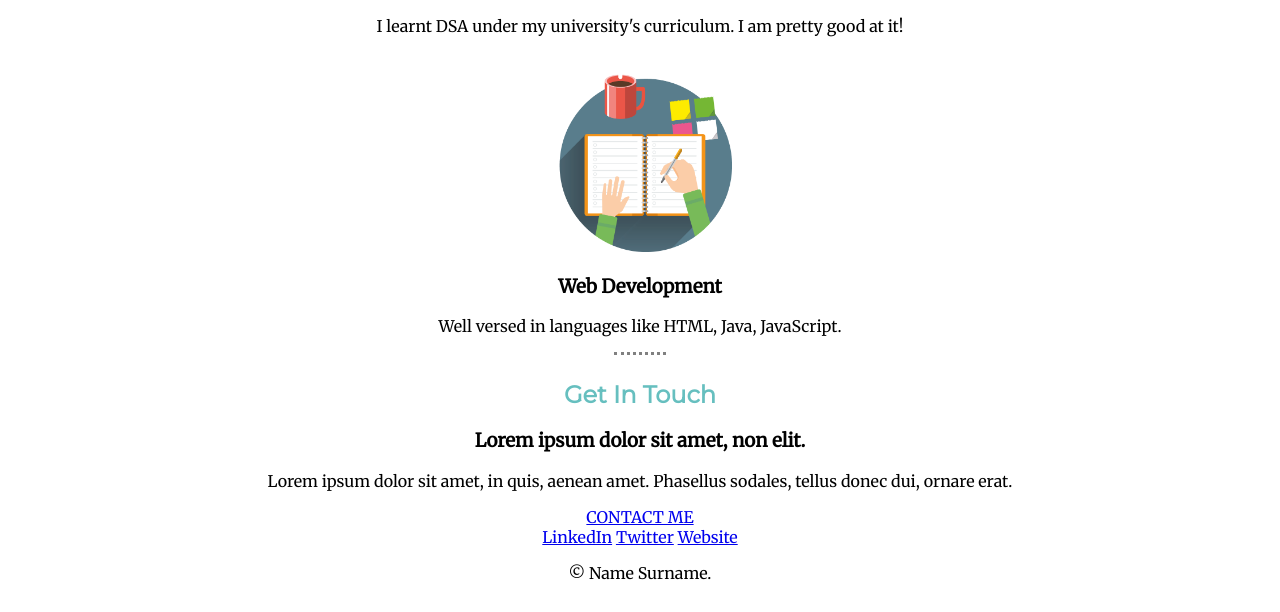
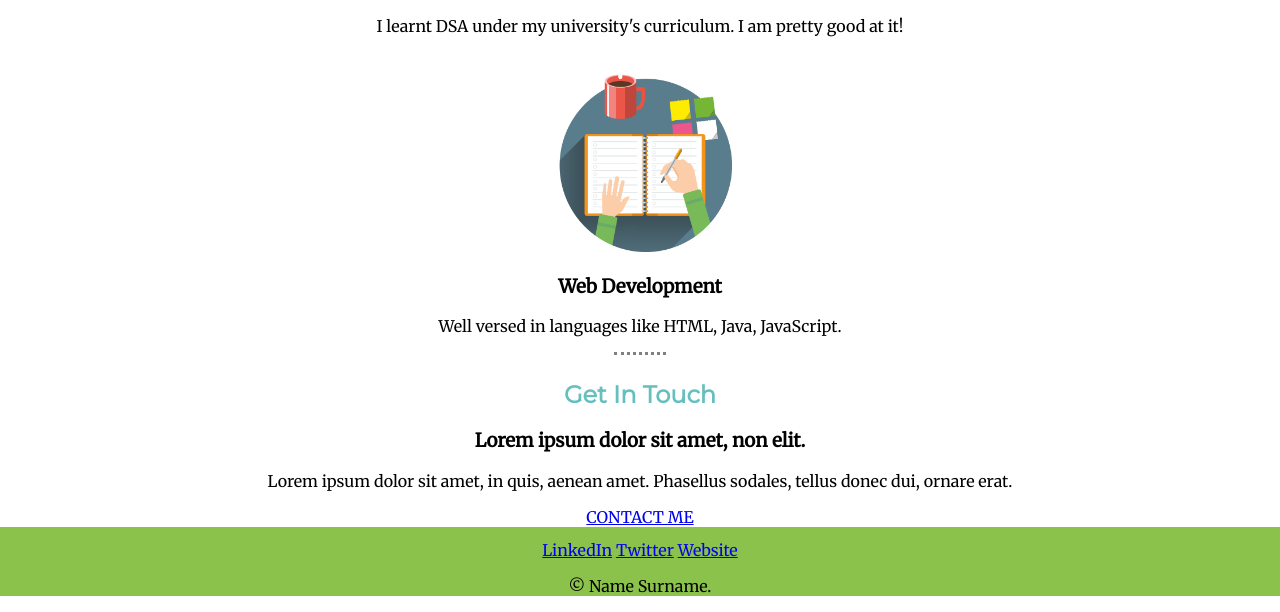
Before and after one commit to rajveerkania/CSS--Personal-Site, a plain HTML site: page index.html in a window 1280 px wide. Shown: the part 1296-1908 px from the top of the page. Drawn offline with Linux system fonts and the light colour scheme.

Commit message:
Add files via upload

```diff
--- a/css/styles.css
+++ b/css/styles.css
@@ -16,6 +16,7 @@ h2{
     color:#66BFBF;
     font-family: 'Montserrat', sans-serif;
 }
+
 
 hr{
     border-style: none;
@@ -37,6 +38,8 @@ hr{
 }
 
 .bottom-container{
+    background-color: #8bc24c;
+    padding-top: 1%;
 
 }
 
```
